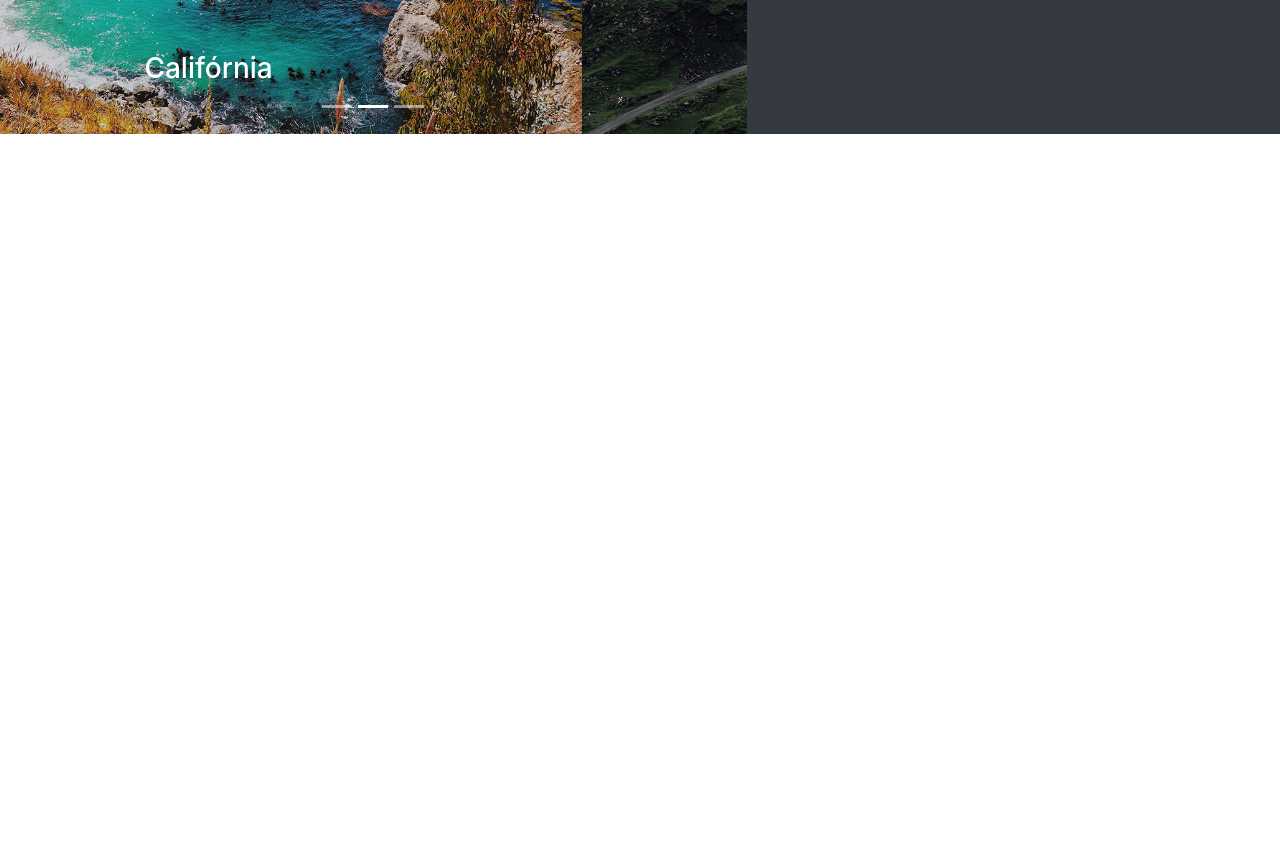
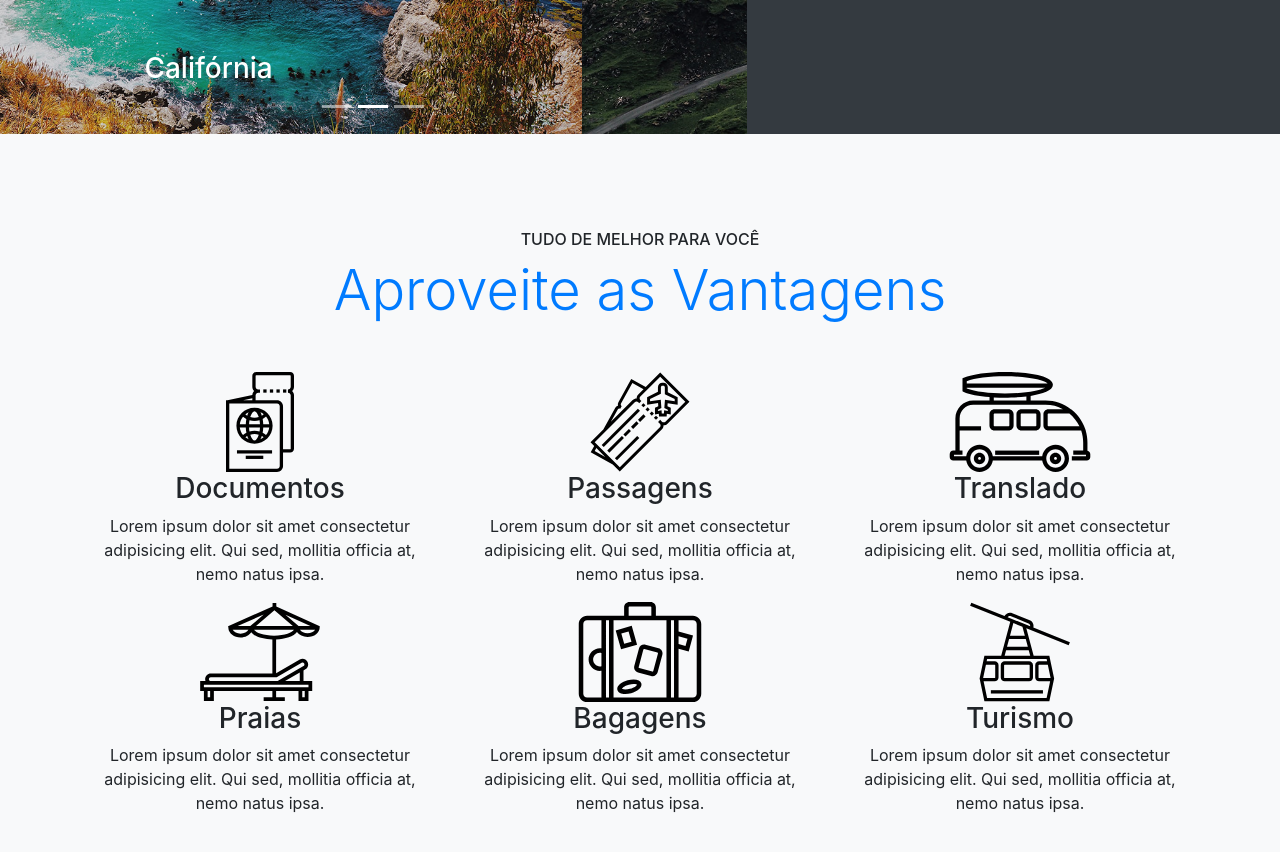
Before and after one commit to PedroPaivaDev/study-origamid-bootstrap, a plain HTML site: page index.html in a window 1280 px wide. Shown: the part 440-1292 px from the top of the page. Drawn offline with Linux system fonts and the light colour scheme.

Commit message:
class 3.6: container icons with grid-col

```diff
--- a/css/style.css
+++ b/css/style.css
@@ -1,5 +1,4 @@
 body {
-  height: 3000px;
   padding-top: 76px;
 }
 
--- a/index.html
+++ b/index.html
@@ -104,6 +104,60 @@
     </div>
   </section>
 
+  <section class="py-5 bg-light text-center">
+    <div class="container">
+      <div class="my-5">
+        <span class="h6 d-block">TUDO DE MELHOR PARA VOCÊ</span>
+        <h2 class="display-4 text-primary">Aproveite as Vantagens</h2>
+      </div>
+      <div class="row">
+        <div class="col-xl-4 col-md-6">
+          <div class="d-flex justify-content-center" style="height:100px;">
+            <img src="img/icones/passaporte.svg" alt="passaporte">
+          </div>
+          <h3>Documentos</h3>
+          <p>Lorem ipsum dolor sit amet consectetur adipisicing elit. Qui sed, mollitia officia at, nemo natus ipsa.</p>
+        </div>
+        <div class="col-xl-4 col-md-6">
+          <div class="d-flex justify-content-center" style="height:100px;">
+            <img src="img/icones/passagens.svg" alt="passagens">
+          </div>
+          <h3>Passagens</h3>
+          <p>Lorem ipsum dolor sit amet consectetur adipisicing elit. Qui sed, mollitia officia at, nemo natus ipsa.</p>
+        </div>
+        <div class="col-xl-4 col-md-6">
+          <div class="d-flex justify-content-center" style="height:100px;">
+            <img src="img/icones/translado.svg" alt="translado">
+          </div>
+          <h3>Translado</h3>
+          <p>Lorem ipsum dolor sit amet consectetur adipisicing elit. Qui sed, mollitia officia at, nemo natus ipsa.</p>
+        </div>
+        <div class="col-xl-4 col-md-6">
+          <div class="d-flex justify-content-center" style="height:100px;">
+            <img src="img/icones/praias.svg" alt="praias">
+          </div>
+          <h3>Praias</h3>
+          <p>Lorem ipsum dolor sit amet consectetur adipisicing elit. Qui sed, mollitia officia at, nemo natus ipsa.</p>
+        </div>
+        <div class="col-xl-4 col-md-6">
+          <div class="d-flex justify-content-center" style="height:100px;">
+            <img src="img/icones/bagagens.svg" alt="bagagens">
+          </div>
+          <h3>Bagagens</h3>
+          <p>Lorem ipsum dolor sit amet consectetur adipisicing elit. Qui sed, mollitia officia at, nemo natus ipsa.</p>
+        </div>
+        <div class="col-xl-4 col-md-6">
+          <div class="d-flex justify-content-center" style="height:100px;">
+            <img src="img/icones/turismo.svg" alt="turismo">
+          </div>
+          <h3>Turismo</h3>
+          <p>Lorem ipsum dolor sit amet consectetur adipisicing elit. Qui sed, mollitia officia at, nemo natus ipsa.</p>
+        </div>
+        </div>
+      </div>
+    </div>
+  </section>
+
   <script type="text/javascript" src="js/jquery-3.2.1.slim.min.js"></script>
   <script type="text/javascript" src="js/popper.min.js"></script>
   <script type="text/javascript" src="js/bootstrap.js"></script>
```
